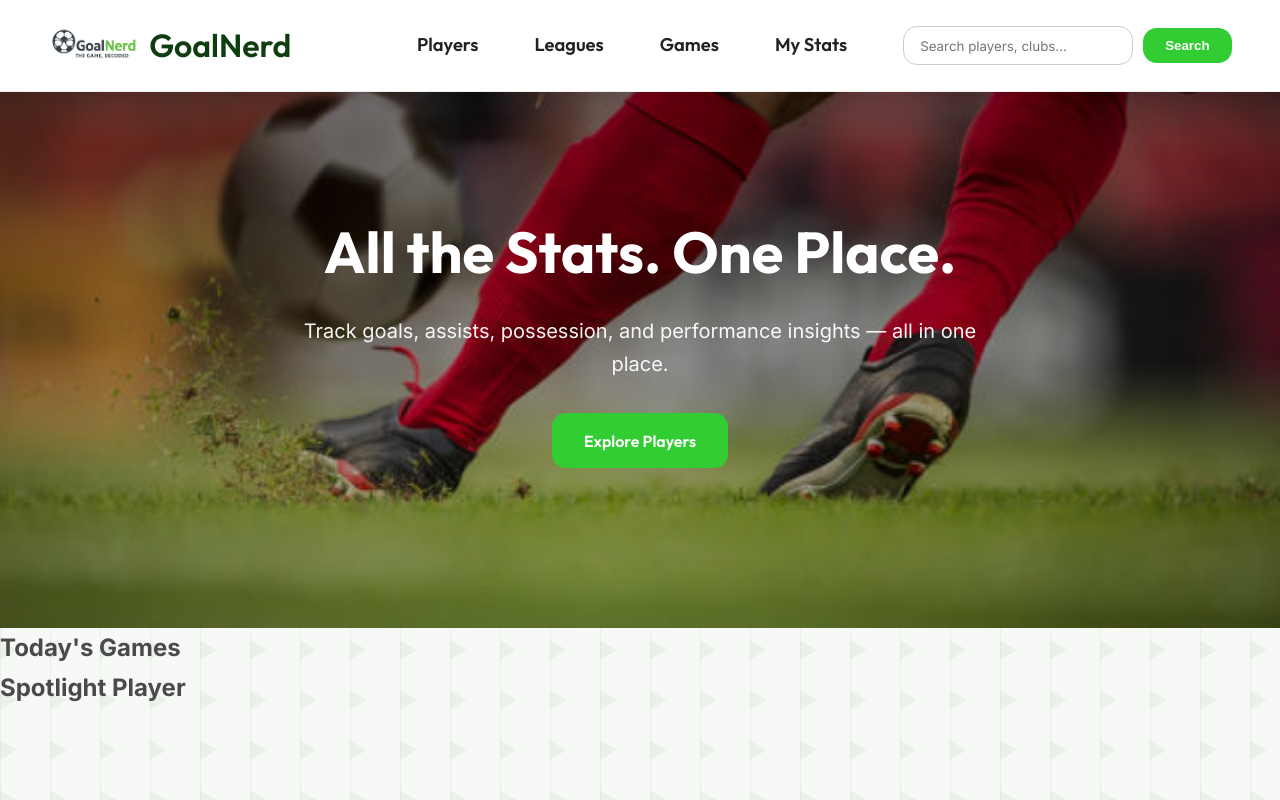
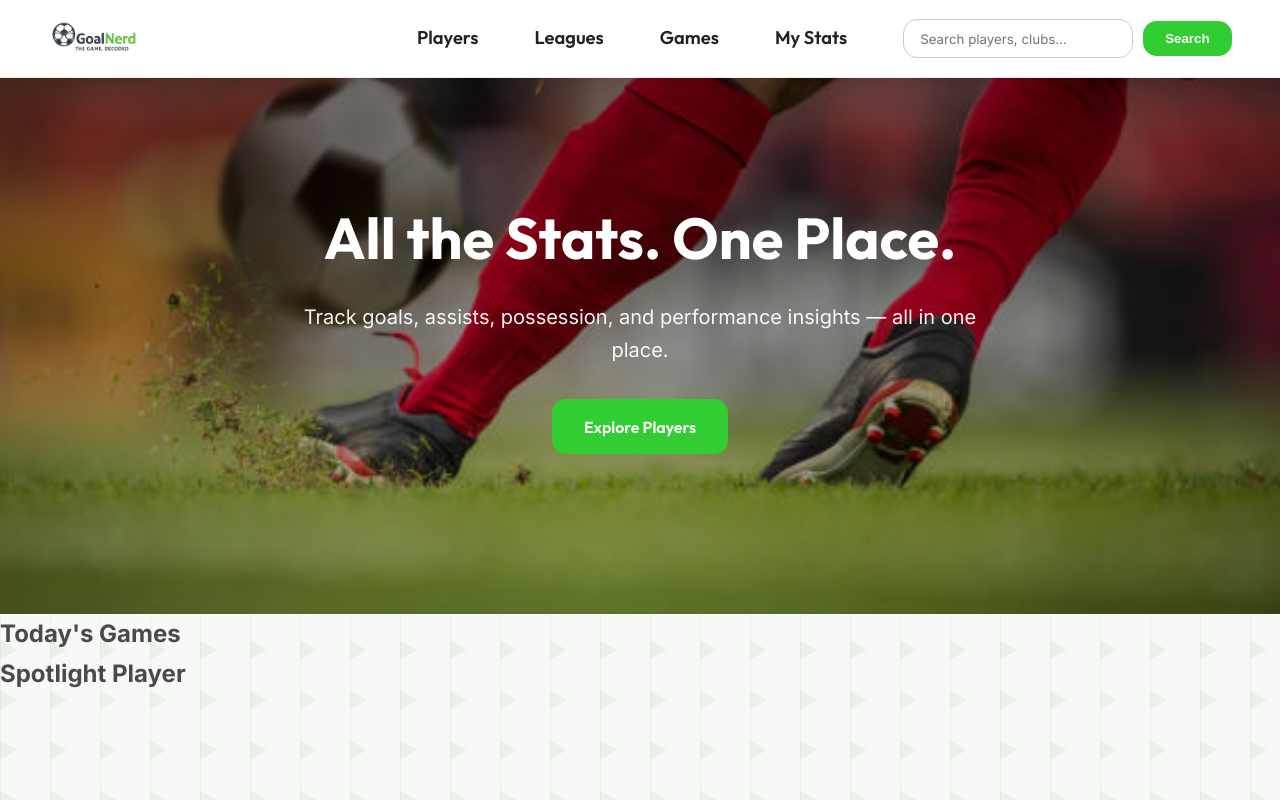
Before and after one commit to kelseyschae/team_project, a website built with Vite: page goalnerd/index.html in a window 1280 px wide. Built offline with nearby package versions, Linux system fonts and the light colour scheme; no server answers.

Commit message:
span deleted

```diff
--- a/goalnerd/index.html
+++ b/goalnerd/index.html
@@ -14,7 +14,7 @@
   <header class="main-header">
     <div class="logo-area">
       <img src="pictures/logo.png" alt="GoalNerd logo" class="logo">
-      <span class="site-title">GoalNerd</span>
+
     </div>
 
     <nav class="main-nav">
```
